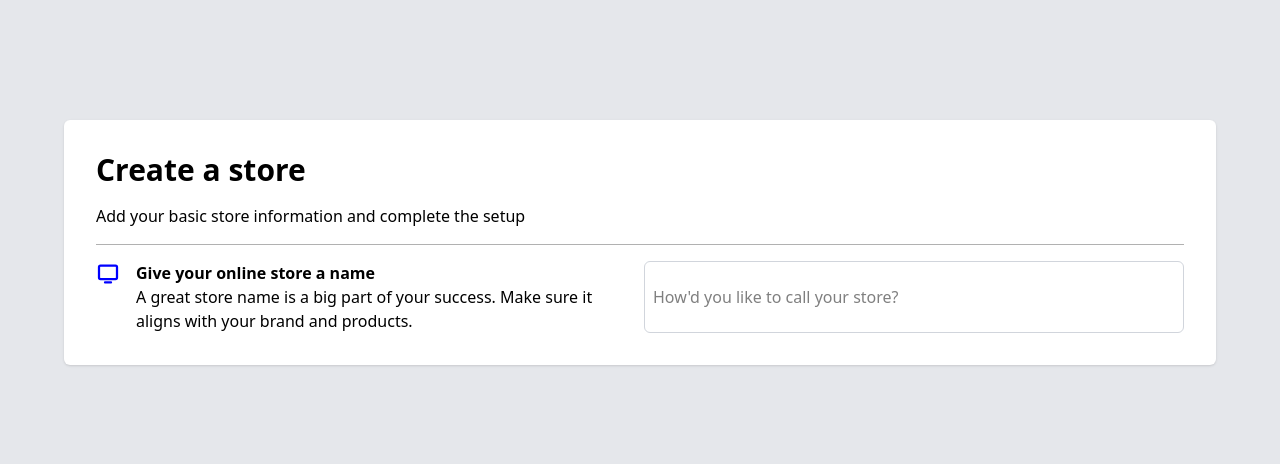
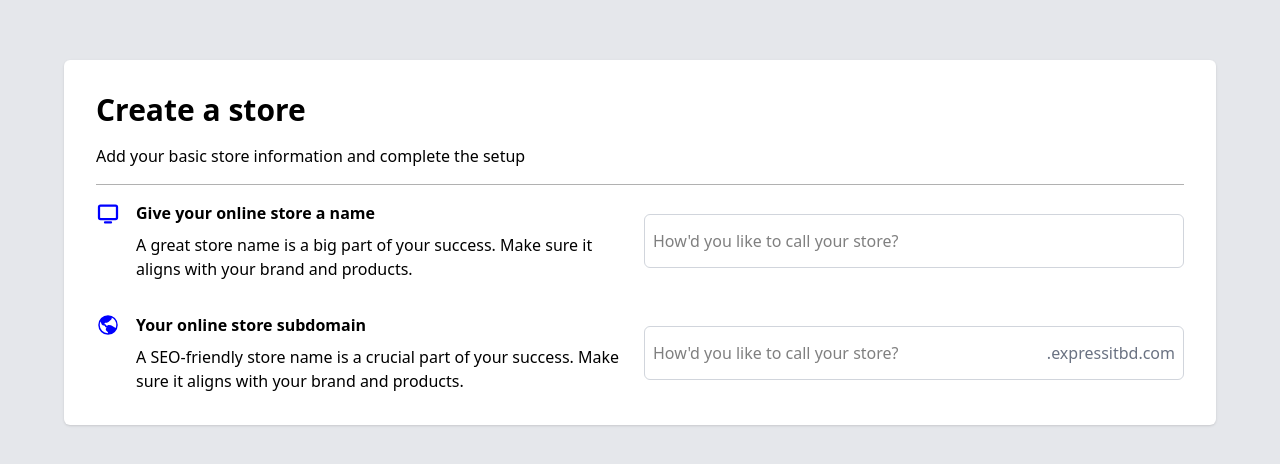
Before and after one commit to naimdotcom/store-creation-and-domain-check, a Next.js app: page / in a window 1280 px wide. Shown: the part 158-622 px from the top of the page. Built offline with nearby package versions, Linux system fonts and the light colour scheme.

Commit message:
Add FormValidationMessage component and enhance form layout in Home problem: the domain layout input field

```diff
--- a/src/app/page.tsx
+++ b/src/app/page.tsx
@@ -1,6 +1,7 @@
 "use client";
 import FormLabelInfo from "@/components/FormLabelInfo";
-import { MonitorIcon } from "@phosphor-icons/react";
+import FormValidationMessage from "@/components/FormValidationMessage";
+import { GlobeHemisphereWestIcon, MonitorIcon } from "@phosphor-icons/react";
 import { useState } from "react";
 
 type storeInput = {
@@ -46,26 +47,52 @@ export default function Home() {
           <hr className="my-4 bg-black opacity-30" />
 
           {/* Form */}
-          <div>
+          <div className="space-y-8">
             {/* store name */}
-            <div className="grid grid-cols-2 gap-2">
+            <div className="grid grid-cols-2 items-center gap-2">
               <FormLabelInfo
                 title="Give your online store a name"
                 icon={<MonitorIcon color="blue" size={24} weight="bold" />}
-                description="A great store name is a big part of your success. Make sure it aligns
-with your brand and products."
+                description="A great store name is a big part of your success. Make sure it aligns with your brand and products."
               />
               <input
                 type="text"
                 name="storeName"
                 placeholder="How'd you like to call your store?"
-                className={`border px-2 py-1 rounded-md focus-visible:outline-none ${
+                className={`border px-2 py-3.5 rounded-md focus-visible:outline-none ${
                   validation.storeName ? "border-red-500" : "border-gray-300"
                 }`}
               />
-              {validation.storeName && (
-                <span className="text-red-500">{validation.storeName}</span>
-              )}
+              <FormValidationMessage message={validation.storeName} />
+            </div>
+
+            {/* store subdomain */}
+            <div className="grid grid-cols-2 items-center gap-2 ">
+              <FormLabelInfo
+                title="Your online store subdomain"
+                icon={
+                  <GlobeHemisphereWestIcon
+                    color="blue"
+                    size={24}
+                    weight="fill"
+                  />
+                }
+                description="A SEO-friendly store name is a crucial part of your success. Make sure it aligns with your brand and products."
+              />
+              <div
+                className={`relative  flex border px-2 py-3.5 w-full rounded-md ${
+                  validation.storeName ? "border-red-500" : "border-gray-300"
+                }`}
+              >
+                <input
+                  type="text"
+                  name="storeName"
+                  placeholder="How'd you like to call your store?"
+                  className={`w-[90%] focus-visible:outline-none`}
+                />
+                <span className="text-gray-500 ">.expressitbd.com</span>
+              </div>
+              <FormValidationMessage message={validation.storeName} />
             </div>
           </div>
         </div>
--- a/src/components/FormLabelInfo.tsx
+++ b/src/components/FormLabelInfo.tsx
@@ -12,7 +12,7 @@ const FormLabelInfo = ({ title, description, icon }: Props) => {
       <div>
         <span>{icon}</span>
       </div>
-      <div>
+      <div className="space-y-2">
         <h2 className="font-bold">{title}</h2>
         {/* todo: fix the max width for the description */}
         <p className="text-black max-w-[500px]">{description}</p>
--- /dev/null
+++ b/src/components/FormValidationMessage.tsx
@@ -0,0 +1,11 @@
+import React from "react";
+
+type Props = {
+  message: string;
+};
+
+const FormValidationMessage = ({ message }: Props) => {
+  return <>{message && <span className="text-red-500">{message}</span>}</>;
+};
+
+export default FormValidationMessage;
```
